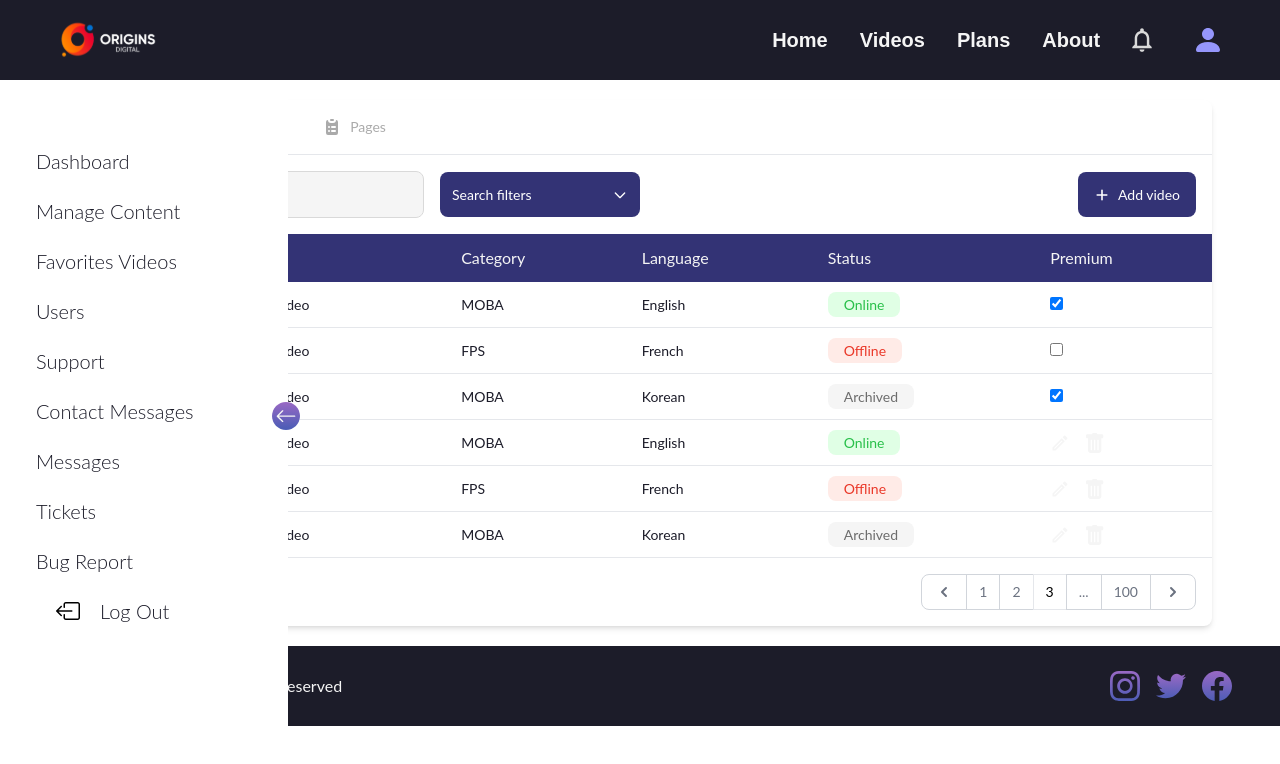
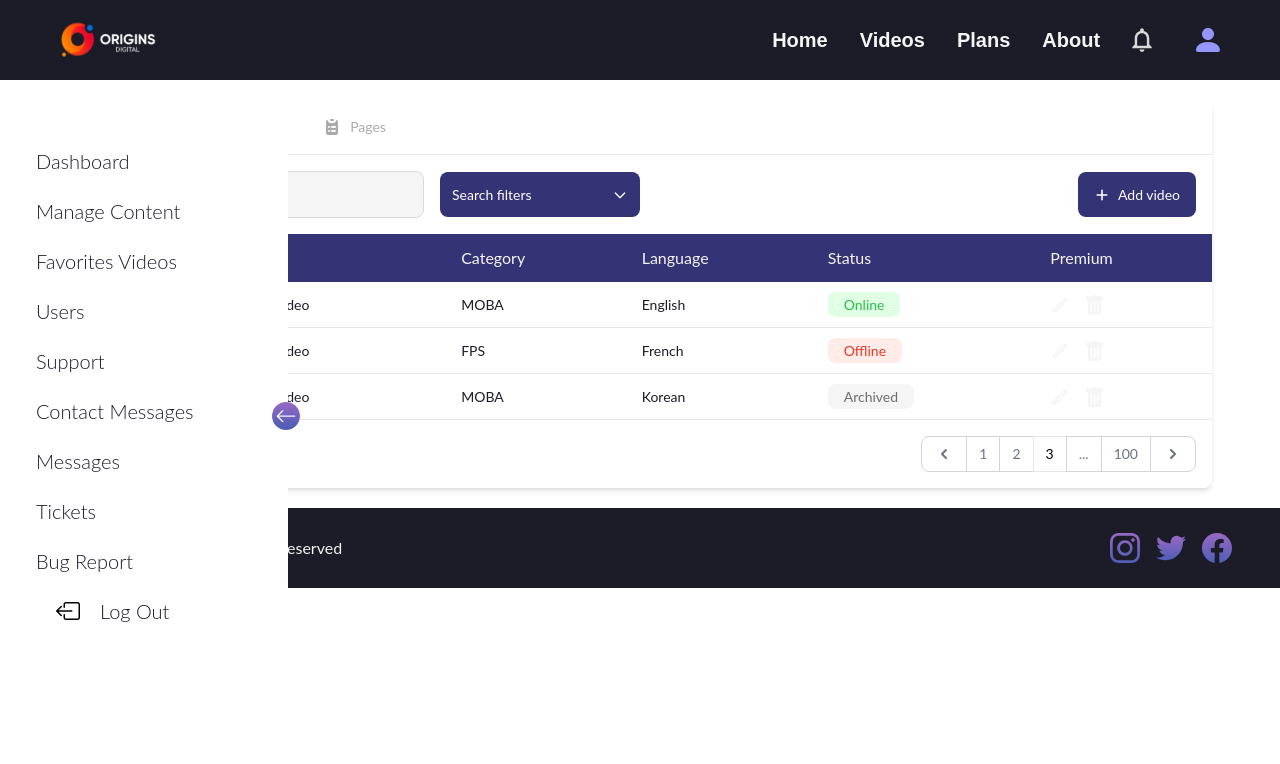
Before and after one commit to WildCodeSchool/2023-02-JS-RemoteFR-JSWizards-P3-Team-Ravenclaw, a React (Vite) app in the folder frontend/: page /account/admin in a window 1280 px wide. Shown: the top 764 px of the page. Built offline with nearby package versions, Linux system fonts and the light colour scheme.

Commit message:
Added ternary function with state

```diff
--- a/frontend/src/components/dashboard/DashTable.jsx
+++ b/frontend/src/components/dashboard/DashTable.jsx
@@ -1,3 +1,5 @@
+import { useState } from "react";
+
 import DashRow from "./Table/DashRow";
 import DashHead from "./Table/DashHead";
 import DashNav from "./Table/DashNav";
@@ -6,6 +8,12 @@ import DashRowDrop from "./Table/DashRowDrop";
 import SubCategory from "./SubCategory";
 
 export default function DashTable() {
+  const [activeTab, setActiveTab] = useState("video");
+
+  const setActiveTabItem = (tab) => {
+    setActiveTab(tab);
+  };
+
   const videos = [
     {
       id: 1000,
@@ -37,18 +45,23 @@ export default function DashTable() {
     <div className="relative sm:p-5">
       <div className="mx-auto max-w-screen-xl px-4 lg:px-12">
         <div className="relative overflow-hidden bg-white shadow-md dark:bg-gray-800 sm:rounded-lg">
-          <SubCategory />
+          <SubCategory setActiveTabItem={setActiveTabItem} />
           <DashSearch />
           <div className="overflow-x-auto">
             <table className="w-full text-left text-base text-neutralDarkest dark:text-neutralLightest">
               <DashHead />
               <tbody>
-                {videos.map((video) => (
-                  <DashRow key={video.id} video={video} />
-                ))}
-                {videos.map((video) => (
-                  <DashRowDrop key={video.id} video={video} />
-                ))}
+                {/* eslint-disable */}
+                {activeTab === "video"
+                  ? videos.map((video) => (
+                      <DashRowDrop key={video.id} video={video} />
+                    ))
+                  : activeTab === "category"
+                  ? videos.map((video) => (
+                      <DashRow key={video.id} video={video} />
+                    ))
+                  : null}
+                {/* eslint-enable */}
               </tbody>
             </table>
           </div>
```
